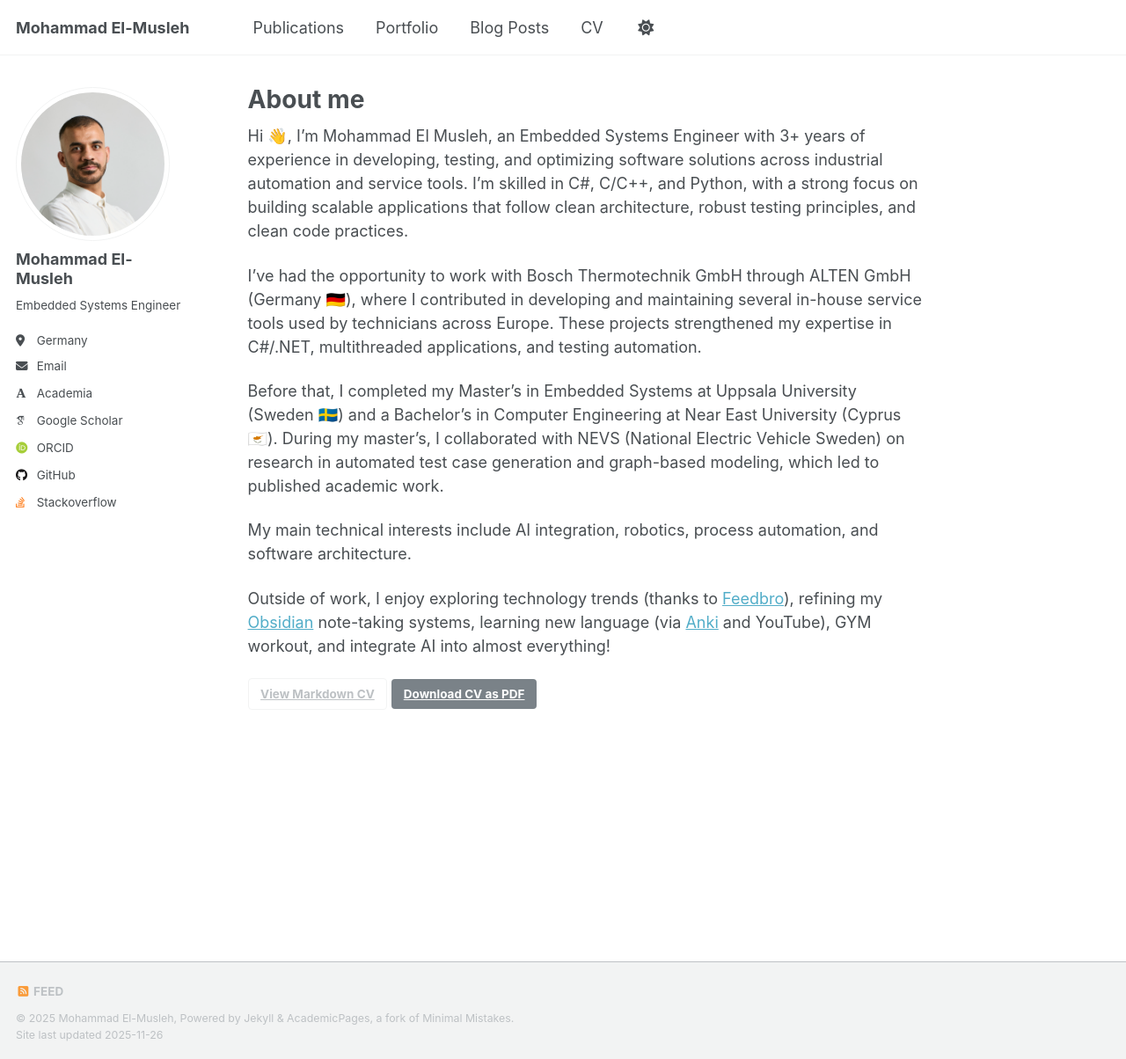
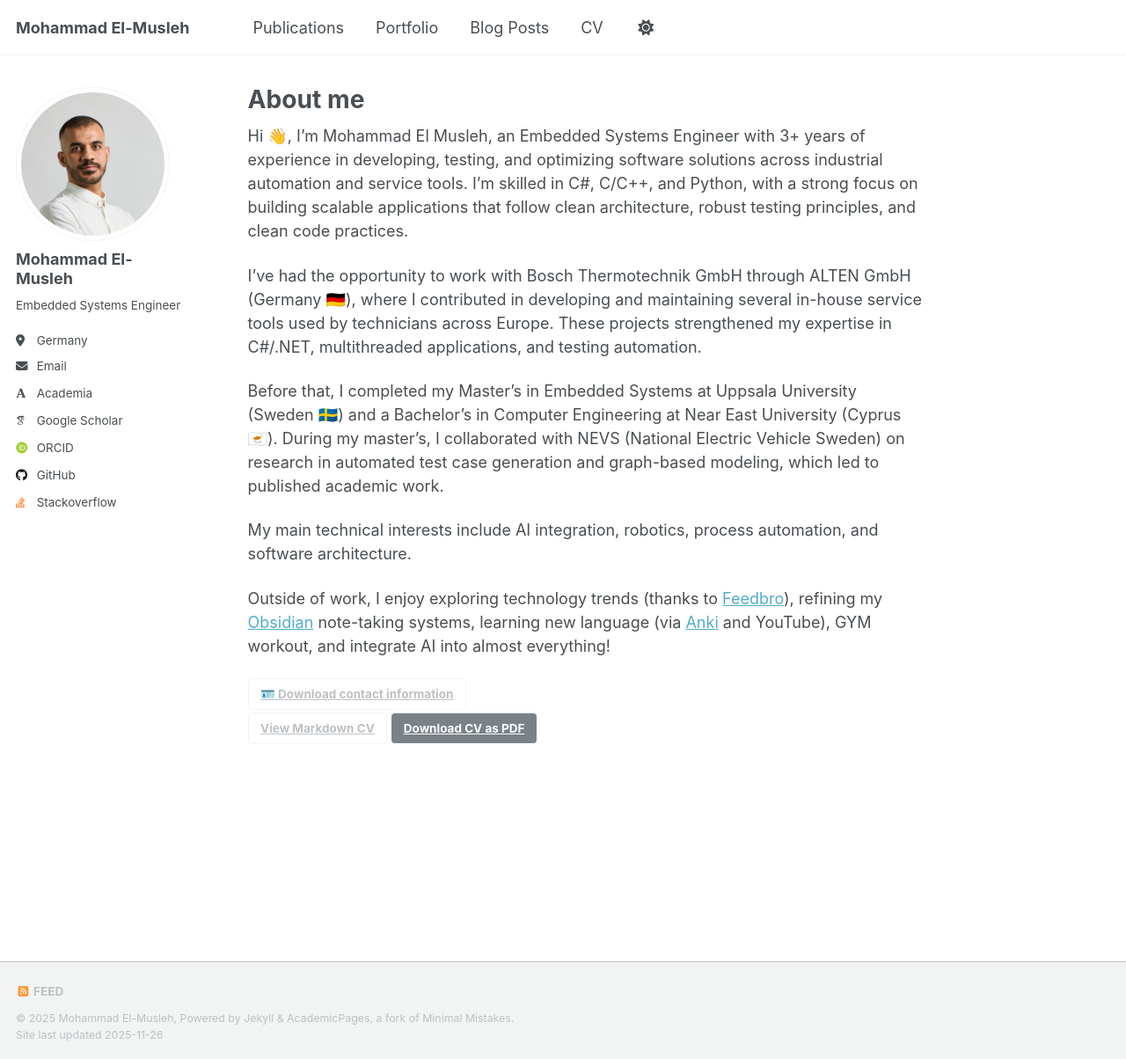
Before and after one commit to el-musleh/el-musleh.github.io, a Jekyll site: the page built from _pages/about.md, in a window 1280 px wide and 1204 px high. Shown: the whole window at 88% size. Built offline with Jekyll 4.4.1, drawn with Linux system fonts in a browser that asks for light colours; some web fonts are replaced; a script that is not in the unit is left out.

Commit message:
Add contact information in the about me page

```diff
--- a/_pages/about.md
+++ b/_pages/about.md
@@ -18,6 +18,8 @@ My main technical interests include AI integration, robotics, process automation
 Outside of work, I enjoy exploring technology trends (thanks to [Feedbro](https://nodetics.com/feedbro/)), refining my [Obsidian](https://obsidian.md/) note-taking systems, learning new language (via [Anki](https://apps.ankiweb.net/) and YouTube), GYM workout, and integrate AI into almost everything!
 
 <div class="cv-download-links">
+  <a href="{{ base_path }}/files/misc/el-musleh_contacts.vcf" class="btn btn--inverse">🪪 Download contact information</a>
+  <br>
   <a href="{{ base_path }}/cv/" class="btn btn--inverse">View Markdown CV</a>
   <a href="{{ base_path }}/files/enCV_Mohammad_El-Musleh.pdf" class="btn btn--primary">Download CV as PDF</a>
 </div>
```
Also changed, not shown: 1 other file.
